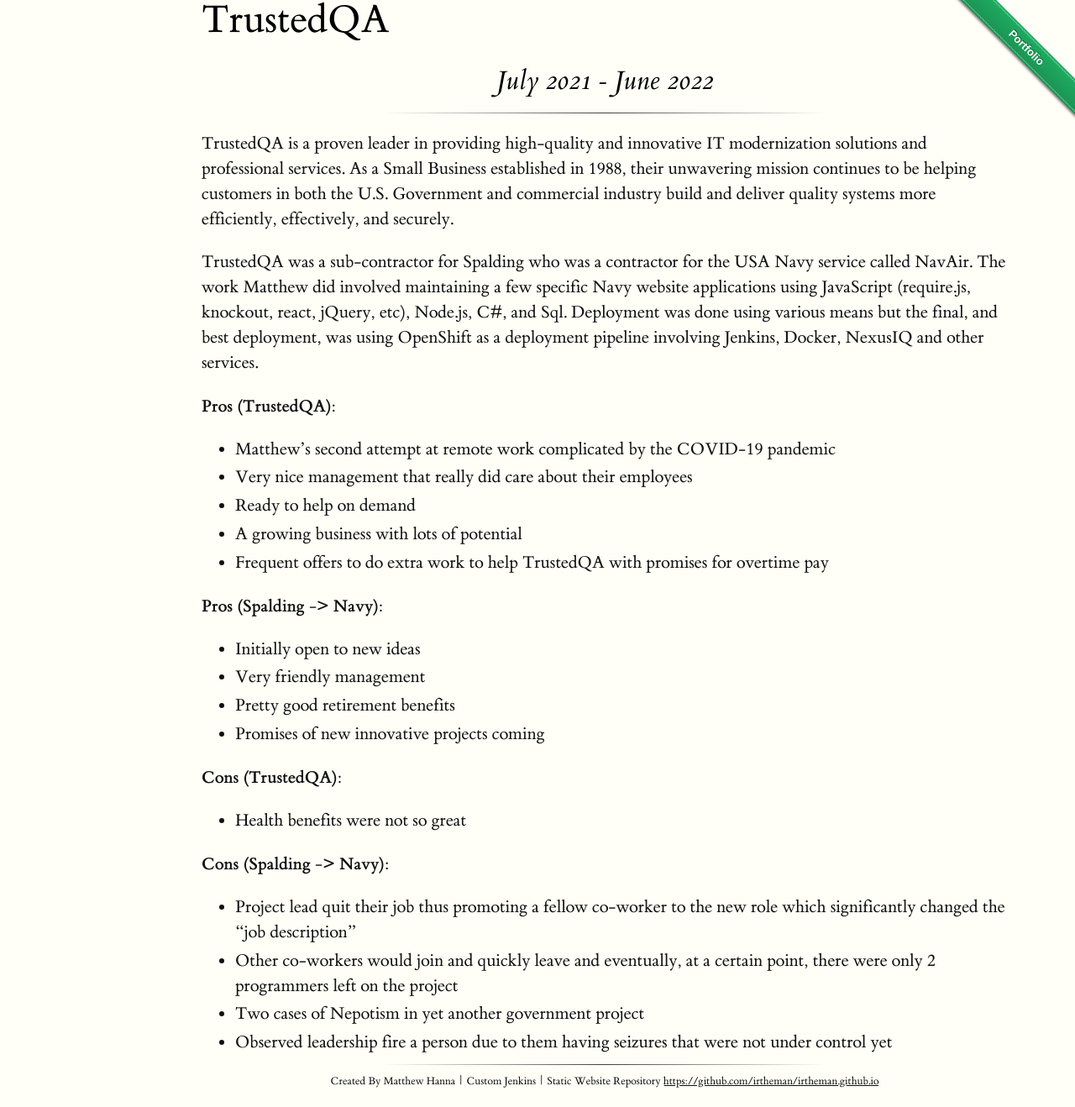
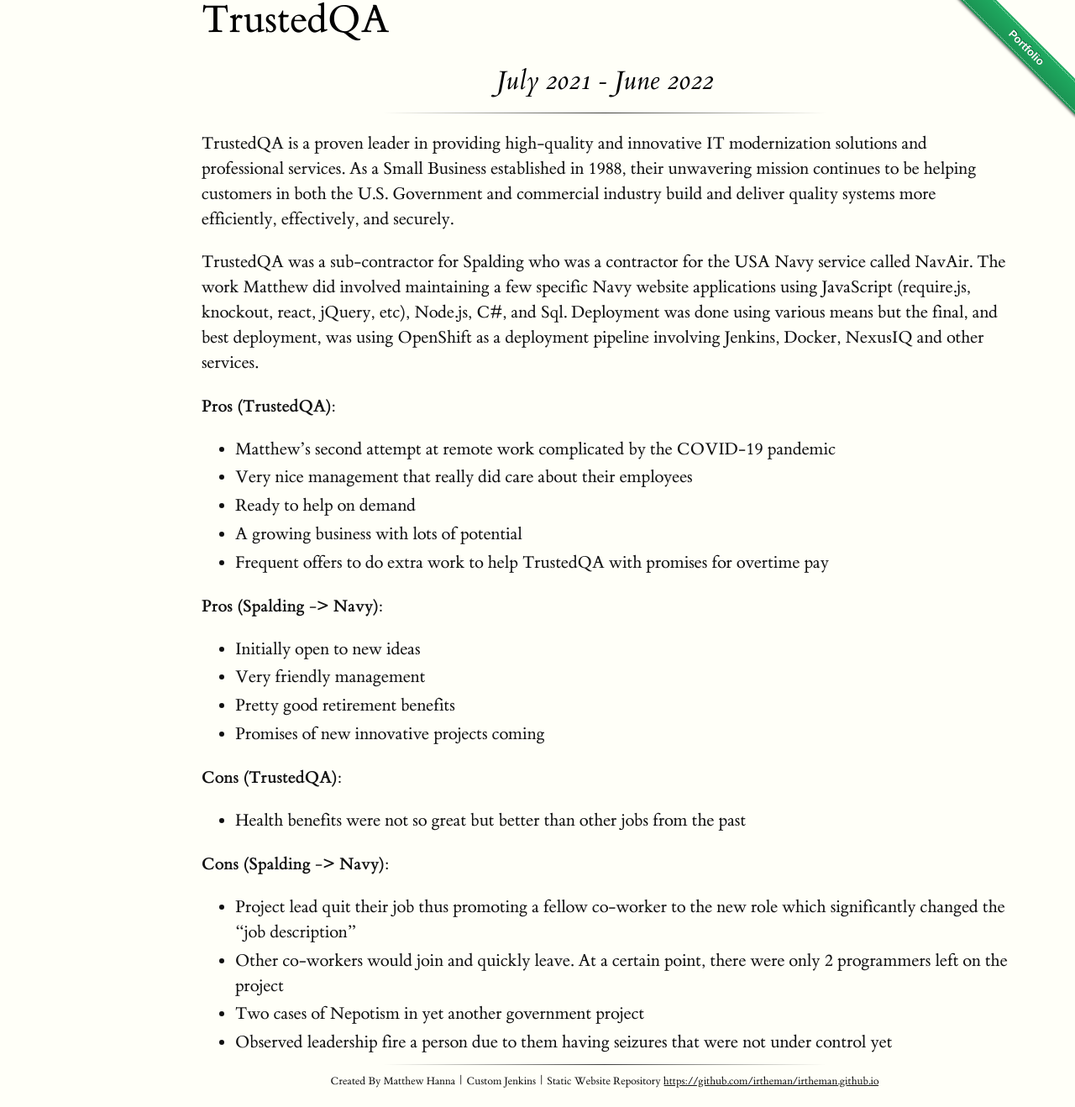
Before and after one commit to irtheman/irtheman.github.io, a Jekyll site: the page built from pages/trustedqa.md, in a window 1280 px wide. Shown: the whole page at 84% size. Built offline with Jekyll 4.4.1, drawn with Linux system fonts in a browser that asks for light colours.

Commit message:
Portfolio description updates

```diff
--- a/pages/trustedqa.md
+++ b/pages/trustedqa.md
@@ -26,10 +26,10 @@
 * Promises of new innovative projects coming
 
 **Cons (TrustedQA):**
-* Health benefits were not so great
+* Health benefits were not so great but better than other jobs from the past
 
 **Cons (Spalding -> Navy):**
 * Project lead quit their job thus promoting a fellow co-worker to the new role which significantly changed the "job description"
-* Other co-workers would join and quickly leave and eventually, at a certain point, there were only 2 programmers left on the project
+* Other co-workers would join and quickly leave. At a certain point, there were only 2 programmers left on the project
 * Two cases of Nepotism in yet another government project
 * Observed leadership fire a person due to them having seizures that were not under control yet
```
Also changed, not shown: pages/navair.md (+2 -2 lines).
